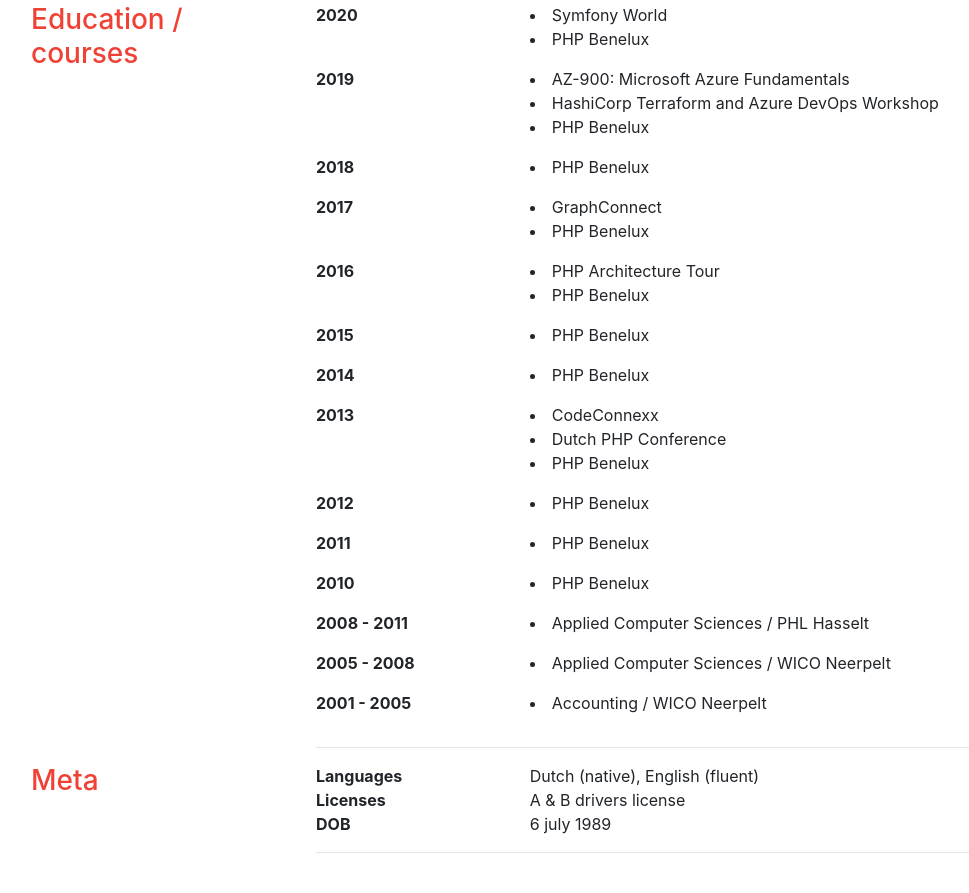
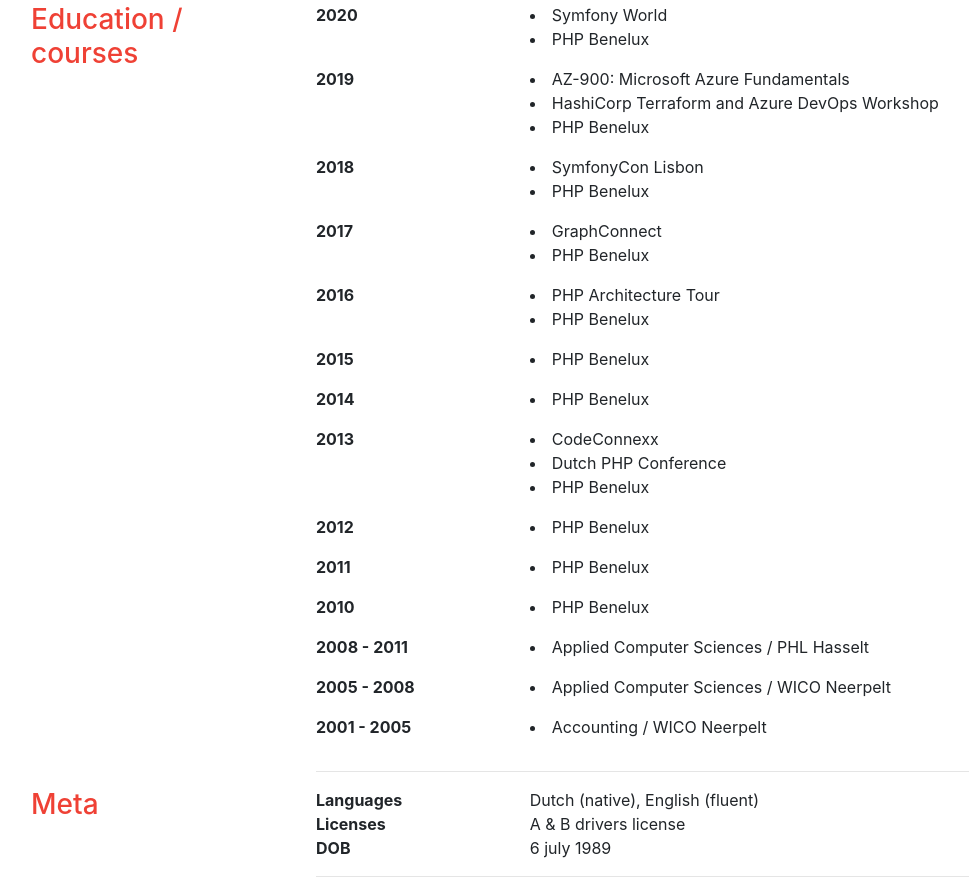
Before and after one commit to tool-shed-consulting/tool-shed.github.io, a plain HTML site: page resume.html in a window 1280 px wide. Shown: the part 2105-2998 px from the top of the page, without its empty margins (54-1023 px from the left). Before the commit the page ends 2974 px from the top, so only its background shows below. Drawn offline with nearby package versions, Linux system fonts and the light colour scheme.

Commit message:
Update resume.html

```diff
--- a/resume.html
+++ b/resume.html
@@ -281,6 +281,7 @@
                 <div class="col-3"><strong>2018</strong></div>
                 <div class="col">
                     <ul>
+                        <li>SymfonyCon Lisbon</i>
                         <li>PHP Benelux</li>
                     </ul>
                 </div>
```
